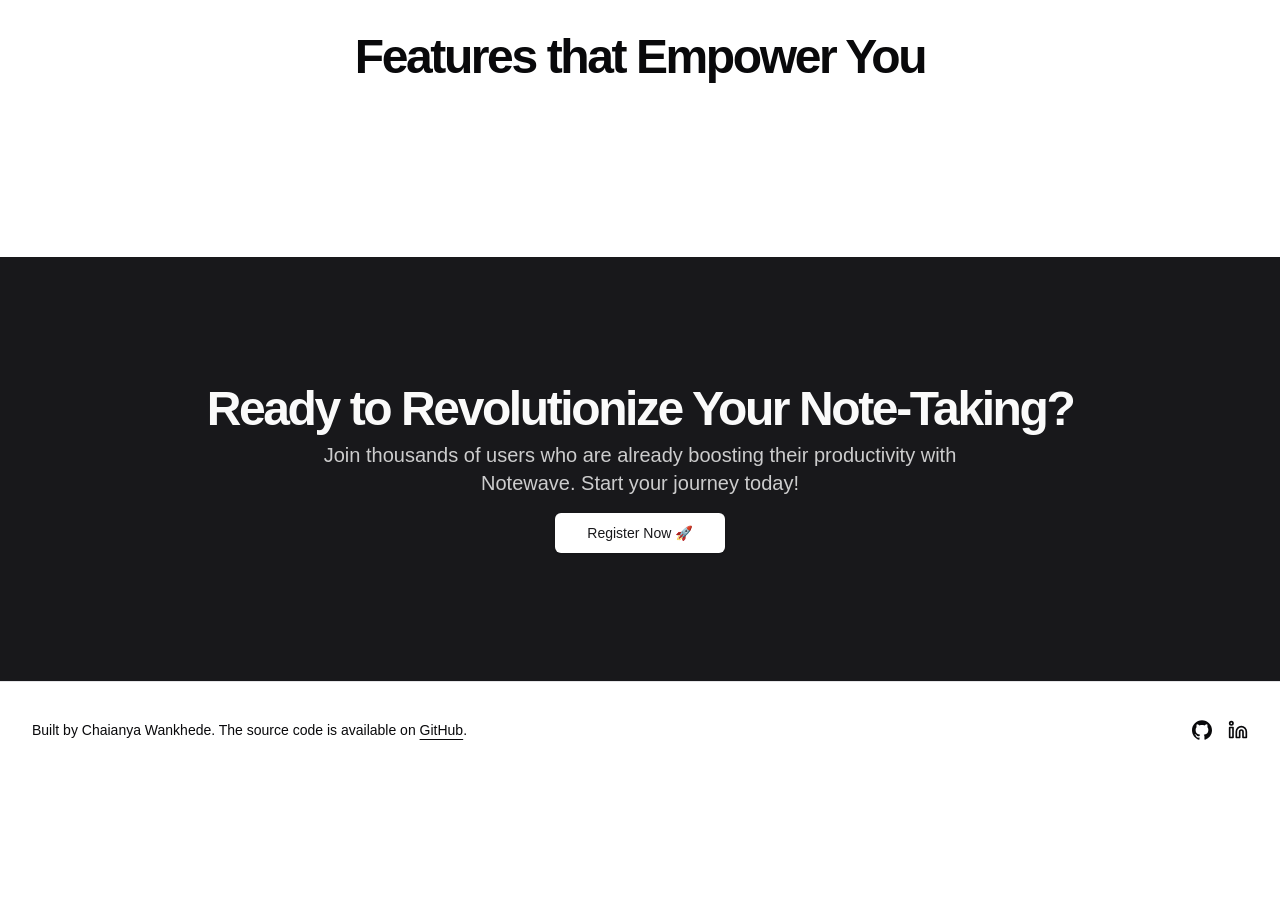
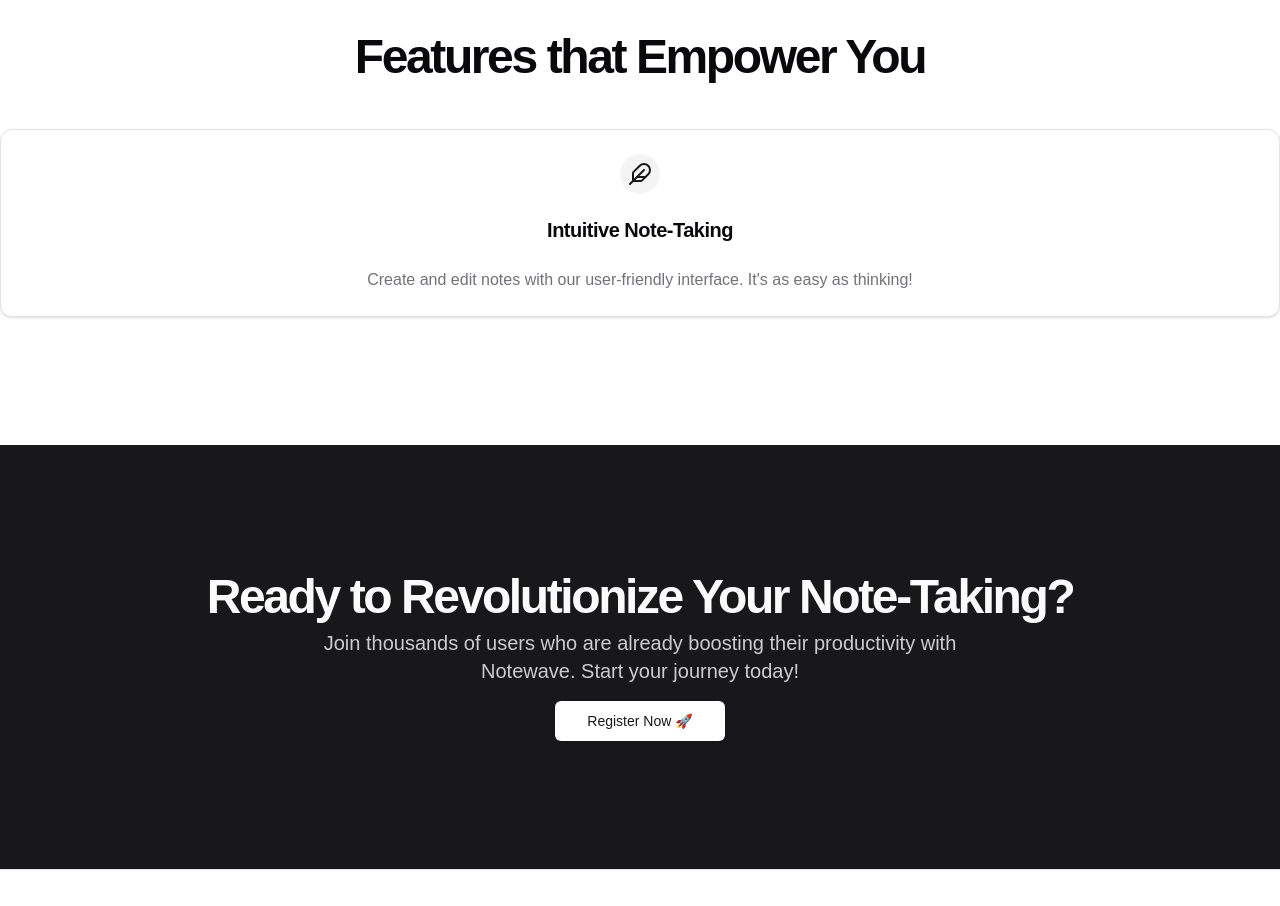
Before and after one commit to Babban33/notewave, a Next.js app: page / in a window 1280 px wide. Shown: the part 960-1866 px from the top of the page. Before the commit the page ends 1738 px from the top, so only its background shows below. Built offline with nearby package versions, Linux system fonts and the light colour scheme.

Commit message:
added one card

```diff
--- a/app/page.tsx
+++ b/app/page.tsx
@@ -1,5 +1,8 @@
 import { Button } from "@/components/ui/button";
+import { Card, CardHeader, CardTitle, CardContent } from "@/components/ui/card";
+import { Feather } from "lucide-react";
 import Link from "next/link";
+import React from "react";
 export default function Home() {
     return (
         <div className="flex flex-col items-center justify-center">
@@ -63,6 +66,17 @@ function FeatureSection(){
     return(
         <section className="w-full py-12 md:py-24 lg:py-32">
             <h2 className="text-3xl font-bold tracking-tighter sm:text-5xl text-center mb-12">Features that Empower You</h2>
+            <Card className="flex flex-col items-center text-center">
+                <CardHeader className="flex flex-col items-center">
+                    <div className="mb-4 p-2 bg-secondary rounded-full">
+                        <Feather className="h-6 w-6 text-primary" />
+                    </div>
+                    <CardTitle className="text-xl">Intuitive Note-Taking</CardTitle>
+                </CardHeader>
+                <CardContent>
+                    <p className="text-muted-foreground">Create and edit notes with our user-friendly interface. It&apos;s as easy as thinking!</p>
+                </CardContent>
+            </Card>
         </section>
     )
 }
```
